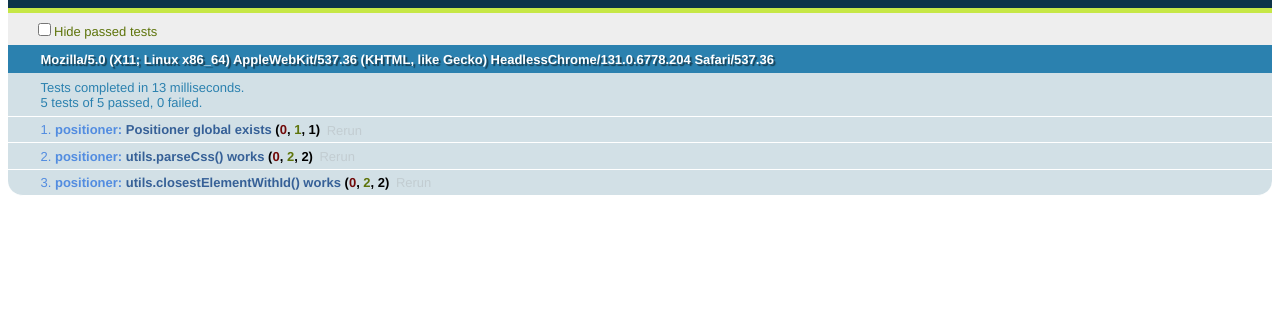
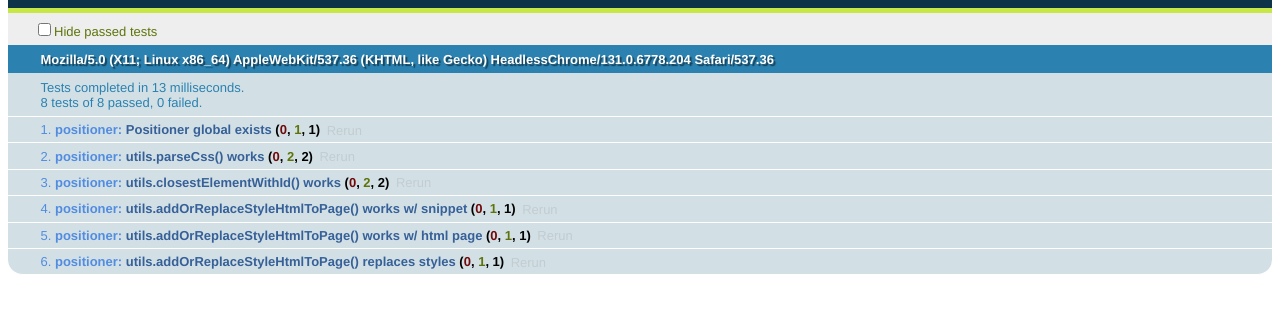
Before and after one commit to toolness/lovebomb.me, a plain HTML site: page static-files/templates/positioner-demo-files/test/index.html in a window 1280 px wide. Shown: the part 48-360 px from the top of the page. Drawn offline with Linux system fonts and the light colour scheme.

Commit message:
added Positioner.utils.addOrReplaceStyleHtmlToPage().

```diff
--- a/static-files/templates/positioner-demo-files/positioner.js
+++ b/static-files/templates/positioner-demo-files/positioner.js
@@ -153,9 +153,8 @@ var Positioner = (function(window) {
 
   window.addEventListener("click", function(event) {
     if (event.shiftKey && event.altKey) {
-      var rules = makeCssRules();
       var html = '<!-- Paste this into your HTML. -->\n\n' +
-                 '<style id="positioner-data">\n' + rules + '\n</style>';
+                 utils.makeStyleHtml(makeCssRules());
       var url = 'data:text/plain,' + encodeURIComponent(html);
       window.open(url);
     }
@@ -243,6 +242,22 @@ var Positioner = (function(window) {
           return element;
         element = element.parentNode;
       }
+    },
+    makeStyleHtml: function(rules) {
+      return '<style id="positioner-data">\n' + rules + '\n</style>';
+    },
+    addOrReplaceStyleHtmlToPage: function(html, rules) {
+      var styleRe = /\<style id="positioner-data"\>\n(?:.*\n)*\<\/style\>/m;
+      var styleMatch = html.match(styleRe);
+      if (styleMatch)
+        return html.replace(styleRe, utils.makeStyleHtml(rules));
+      var titleCloseIndex = html.indexOf("</title>\n");
+      if (titleCloseIndex != -1) {
+        titleCloseIndex += "</title>\n".length;
+        return html.slice(0, titleCloseIndex) + utils.makeStyleHtml(rules) +
+               "\n" + html.slice(titleCloseIndex);
+      }
+      return html + utils.makeStyleHtml(rules);
     }
   };
 
--- a/static-files/templates/positioner-demo-files/test/index.html
+++ b/static-files/templates/positioner-demo-files/test/index.html
@@ -51,4 +51,35 @@ test("utils.closestElementWithId() works", function() {
   equals(blegh, Positioner.utils.closestElementWithId(em));
   equals(blegh, Positioner.utils.closestElementWithId(blegh));
 });
+
+test("utils.addOrReplaceStyleHtmlToPage() works w/ snippet", function() {
+  var start = '<p>hi</p>';
+  var rules = '#blah {}';
+  equals(Positioner.utils.addOrReplaceStyleHtmlToPage(start, rules),
+         '<p>hi</p><style id="positioner-data">\n#blah {}\n</style>');
+});
+
+test("utils.addOrReplaceStyleHtmlToPage() works w/ html page", function() {
+  var start = '<!DOCTYPE html>\n<meta charset="utf-8">\n' +
+              '<title>My page</title>\n<p>blah</p>';
+  var rules = '#flarg {}';
+  equals(Positioner.utils.addOrReplaceStyleHtmlToPage(start, rules),
+         '<!DOCTYPE html>\n<meta charset="utf-8">\n' +
+         '<title>My page</title>\n' +
+         '<style id="positioner-data">\n#flarg {}\n</style>\n' +
+         '<p>blah</p>');
+});
+
+test("utils.addOrReplaceStyleHtmlToPage() replaces styles", function() {
+  var start = '<!DOCTYPE html>\n<meta charset="utf-8">\n' +
+              '<title>My page</title>\n' +
+              '<style id="positioner-data">\n#blah {}\n\n/**/\n</style>\n' +
+              '<p>blah</p>';
+  var rules = '#NEWNEW {}';
+  equals(Positioner.utils.addOrReplaceStyleHtmlToPage(start, rules),
+         '<!DOCTYPE html>\n<meta charset="utf-8">\n' +
+         '<title>My page</title>\n' +
+         '<style id="positioner-data">\n#NEWNEW {}\n</style>\n' +
+         '<p>blah</p>');
+});
 </script>
```
